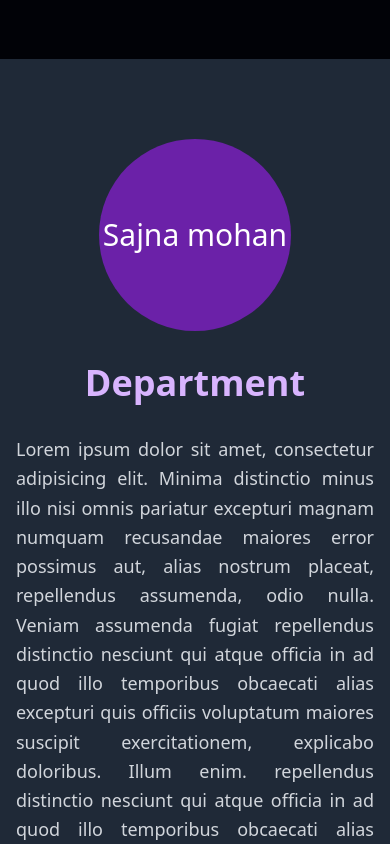
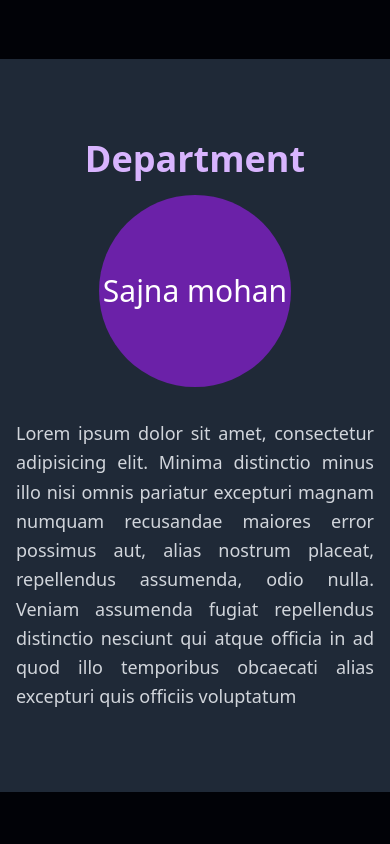
Before and after one commit to DeveloperAromal/Astrozz, a Next.js app: page / in a window 390 px wide. Shown: the part 2660-3504 px from the top of the page. Built offline with nearby package versions, Linux system fonts and the light colour scheme; no server answers.

Commit message:
commited

```diff
--- a/app/components/Incharge.tsx
+++ b/app/components/Incharge.tsx
@@ -5,6 +5,11 @@ export default function Incharge() {
     <section className="py-20 bg-gray-800">
       <div className="container mx-auto flex flex-wrap items-center justify-center">
         <div className="w-full md:w-1/2 lg:w-1/3 lg:pl-40">
+          <div className="text-center mb-4 lg:hidden md:hidden block">
+            <h1 className="text-4xl md:text-5xl text-center font-bold text-purple-300">
+              Department
+            </h1>
+          </div>
           <div className="mx-auto mb-8 w-48 h-48 md:w-64 md:h-64 lg:w-96 lg:h-96 rounded-full bg-purple-800 flex items-center justify-center">
             {/* <Image
               src="/images/telescope.jpg"
@@ -19,12 +24,12 @@ export default function Incharge() {
           </div>
         </div>
         <div className="w-full md:w-1/2 lg:w-2/3 px-4">
-          <div className="text-center mb-8">
-            <h1 className="text-4xl md:text-5xl text-center font-bold text-purple-300">
+          <div className="text-center mb-8 lg:block md:block hidden">
+            <h1 className="text-4xl md:text-5xl text-center font-bold text-purple-300 ">
               Department
             </h1>
           </div>
-          <div className="lg:pl-20">
+          <div className="lg:pl-20 lg:block md:block hidden">
             <p className="text-gray-300 text-justify max-w-screen-md text-lg md:text-xl leading-relaxed">
               Lorem ipsum dolor sit amet, consectetur adipisicing elit. Minima
               distinctio minus illo nisi omnis pariatur excepturi magnam numquam
@@ -41,6 +46,16 @@ export default function Incharge() {
               explicabo doloribus. Illum enim.
             </p>
           </div>
+          <div className="lg:pl-20 lg:hidden md:hidden block">
+            <p className="text-gray-300 text-justify max-w-screen-md text-lg md:text-xl leading-relaxed">
+              Lorem ipsum dolor sit amet, consectetur adipisicing elit. Minima
+              distinctio minus illo nisi omnis pariatur excepturi magnam numquam
+              recusandae maiores error possimus aut, alias nostrum placeat,
+              repellendus assumenda, odio nulla. Veniam assumenda fugiat
+              repellendus distinctio nesciunt qui atque officia in ad quod illo
+              temporibus obcaecati alias excepturi quis officiis voluptatum
+            </p>
+          </div>
         </div>
       </div>
     </section>
--- a/app/components/WantMore.tsx
+++ b/app/components/WantMore.tsx
@@ -39,21 +39,21 @@ export default function WantMore() {
         <div>
           <h1 className="text-center text-3xl text-white">Space week</h1>
         </div>
-        <div className="flex gap-10 py-10 flex-wrap items-center justify-center">
+        <div className="flex gap-20 py-10 flex-wrap items-center justify-center">
           {data &&
             data.images.map((image, index) => (
               <div
                 key={index}
-                className="w-full sm:w-1/2 md:w-1/3 lg:w-1/4 xl:w-1/5 mb-8"
+                className="w-64 h-64 sm:w-1/2 md:w-1/3 lg:w-1/4 xl:w-1/5 mb-8"
               >
                 <Image
                   src={image.src}
                   width={250}
                   height={250}
-                  className="rounded-2xl w-full h-full"
+                  className="rounded-md w-full h-full"
                   alt="week"
                 />
-                <div className="text-center mt-2">
+                <div className="text-center bg-slate-950 rounded-md">
                   <h2 className="max-w-80 text-lg text-white">
                     {image.description}
                   </h2>
```
